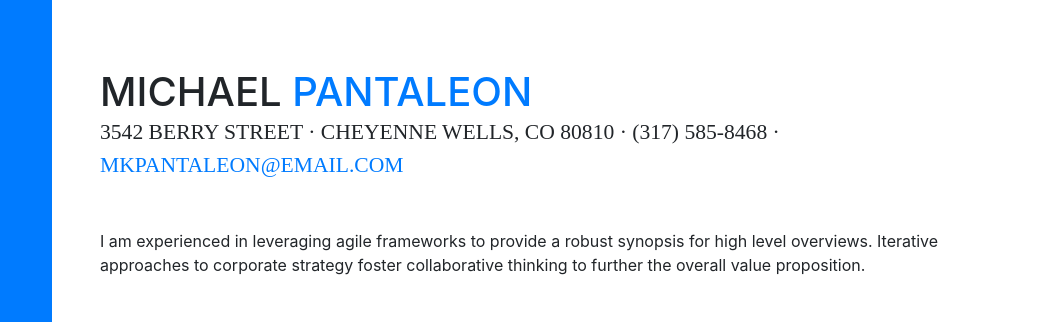
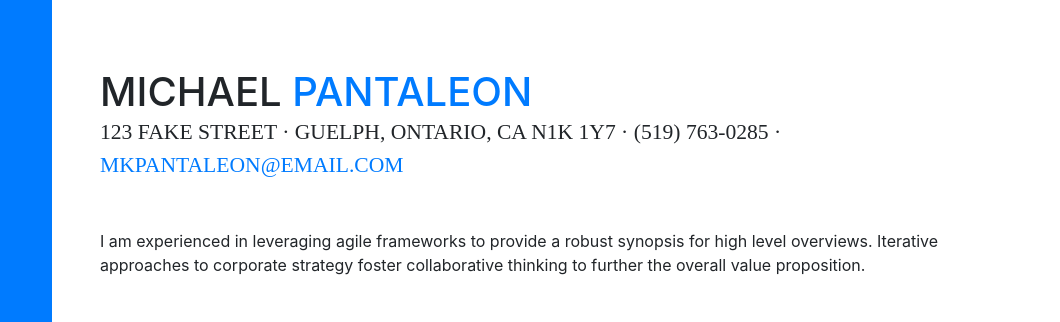
Before and after one commit to mk519/MKPANTALEON, a website with bundled scripts: page index.html in a window 1280 px wide. Shown: the part 175-497 px from the top of the page, 220-1280 px from the left. Built offline with nearby package versions, Linux system fonts and the light colour scheme; a web font is replaced by a local one.

Commit message:
address
info

```diff
--- a/index.html
+++ b/index.html
@@ -68,7 +68,7 @@
           <h1 class="mb-0">Michael
             <span class="text-primary">Pantaleon</span>
           </h1>
-          <div class="subheading mb-5">3542 Berry Street · Cheyenne Wells, CO 80810 · (317) 585-8468 ·
+          <div class="subheading mb-5">123 Fake Street · Guelph, Ontario, CA N1K 1Y7 · (519) 763-0285 ·
             <a href="mailto:name@email.com">mkpantaleon@email.com</a>
           </div>
           <p class="mb-5">I am experienced in leveraging agile frameworks to provide a robust synopsis for high level overviews. Iterative approaches to corporate strategy foster collaborative thinking to further the overall value proposition.</p>
```
